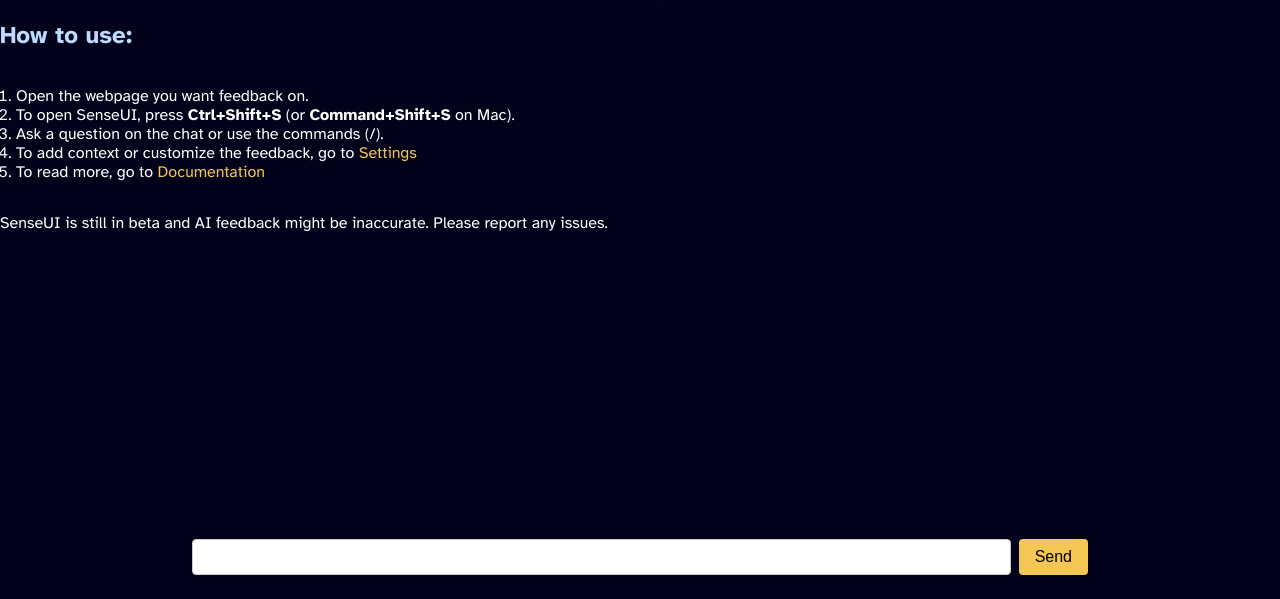
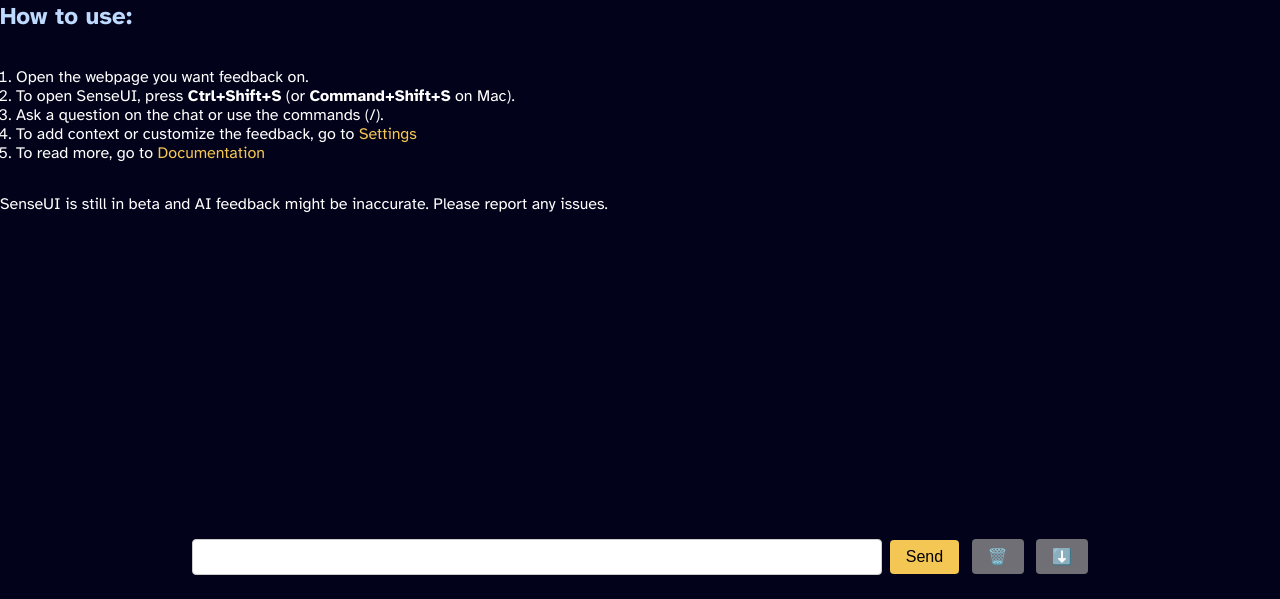
Before and after one commit to anil7863/sense-ui, a browser extension: page index.html in a window 1280 px wide. Shown: the part 201-800 px from the top of the page. Drawn offline with Linux system fonts and the light colour scheme.

Commit message:
Added the clear and download buttons to the chat interface and styled them appropriately.

```diff
--- a/index.html
+++ b/index.html
@@ -38,7 +38,11 @@
             <form class="chat-input-area" id="chatForm" autocomplete="off">
                 <label for="chatInput">Type your message</label>
                 <input id="chatInput" class="chat-input" type="text" aria-label="Type your message or a forward slash" />
-                <button type="submit" class="chat-send" aria-label="Send message">Send</button>
+                <div class="button-container">
+                    <button type="submit" class="chat-send" aria-label="Send message">Send</button>
+                <button type="button" id="clearChat" class="chat-clear" aria-label="Clear chat">🗑️</button>
+                <button type="button" id="downloadChat" class="chat-download" aria-label="Download chat">⬇️</button>
+                </div>
             </form>
         </section>
     </main>
--- a/styles.css
+++ b/styles.css
@@ -3,6 +3,7 @@
             --secondary-color: #BEDAFF;
             --background-color: #02031a;
             --chat-background: #ededed;
+            --background-gray: #6f6f75;
         }
 
         /* FONTS */
@@ -42,6 +43,7 @@
             color: #fff;
             padding: 1rem;
             text-align: center;
+            width: 100%;
         }
 
         nav a {
@@ -73,9 +75,6 @@
         p {
             color: white;
             font-size: 1rem;
-        }
-        p.white {
-            color: white;
         }
 
         ol, ul {
@@ -155,6 +154,16 @@
             font-size: 1em;
             cursor: pointer;
         }
+        .chat-clear, .chat-download {
+            margin-left: 0.5rem;
+            padding: 0.5rem 1rem;
+            background: var(--background-gray);
+            color: black;
+            border: none;
+            border-radius: 0.25rem;
+            font-size: 1em;
+            cursor: pointer;
+        }
 
         .chat-send:focus,
         .chat-input:focus {
```
